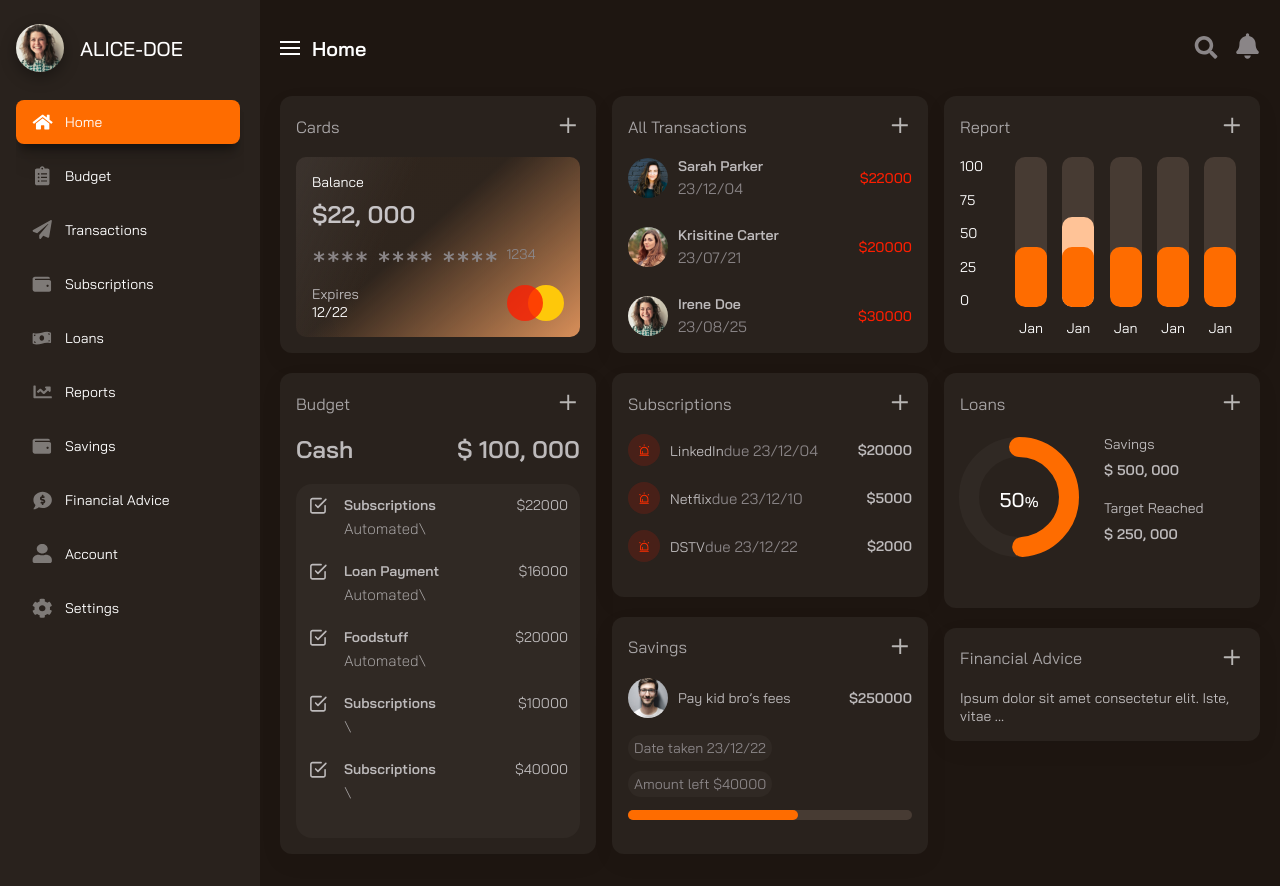
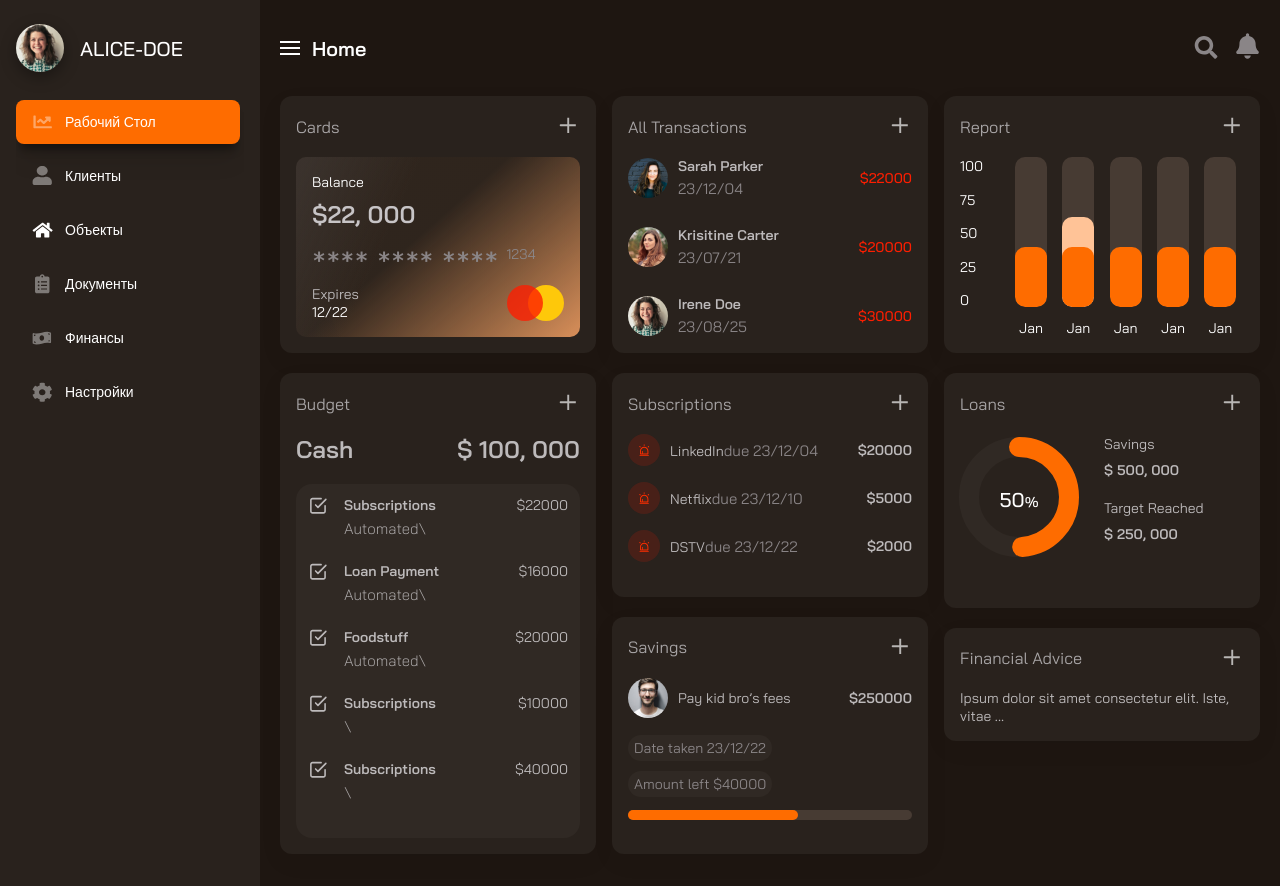
Before and after one commit to PetrTutikov/dash-learn, a React (Create React App) app: page / in a window 1280 px wide. Built offline with nearby package versions, Linux system fonts and the light colour scheme.

Commit message:
правки меню
https://youtu.be/UA8Sxk_mHb8?t=5037

```diff
--- a/src/data/data.js
+++ b/src/data/data.js
@@ -2,16 +2,12 @@ import { iconsImgs } from "../utils/images";
 import { personsImgs } from "../utils/images";
 
 export const navigationLinks = [
-    { id: 1, title: 'Home', image: iconsImgs.home },
-    { id: 2, title: 'Budget', image: iconsImgs.budget },
-    { id: 3, title: 'Transactions', image: iconsImgs.plane },
-    { id: 4, title: 'Subscriptions', image: iconsImgs.wallet },
-    { id: 5, title: 'Loans', image: iconsImgs.bills },
-    { id: 6, title: 'Reports', image: iconsImgs.report },
-    { id: 7, title: 'Savings', image: iconsImgs.wallet },
-    { id: 8, title: 'Financial Advice', image: iconsImgs.wealth },
-    { id: 9, title: 'Account', image: iconsImgs.user },
-    { id: 10, title: 'Settings', image: iconsImgs.gears }
+    { id: 1, title: 'Рабочий стол', image: iconsImgs.report },
+    { id: 2, title: 'Клиенты', image: iconsImgs.user },
+    { id: 3, title: 'Объекты', image: iconsImgs.home },
+    { id: 4, title: 'Документы', image: iconsImgs.budget },
+    { id: 5, title: 'Финансы', image: iconsImgs.bills },
+    { id: 10, title: 'Настройки', image: iconsImgs.gears }
 ];
 
 export const transactions = [
```
